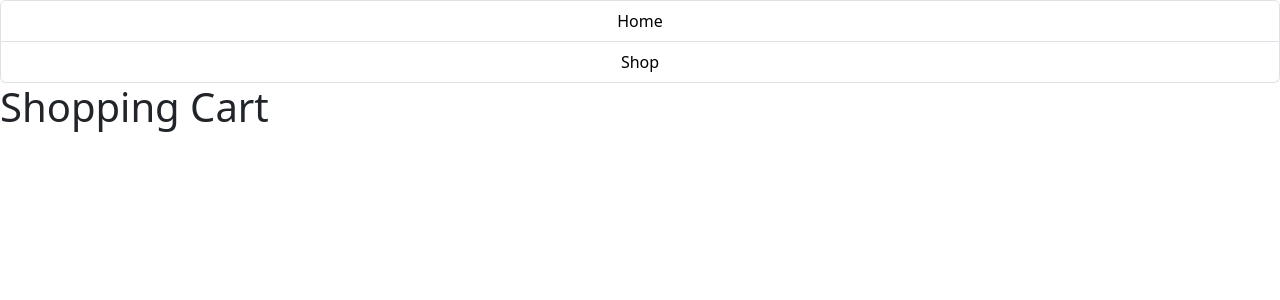
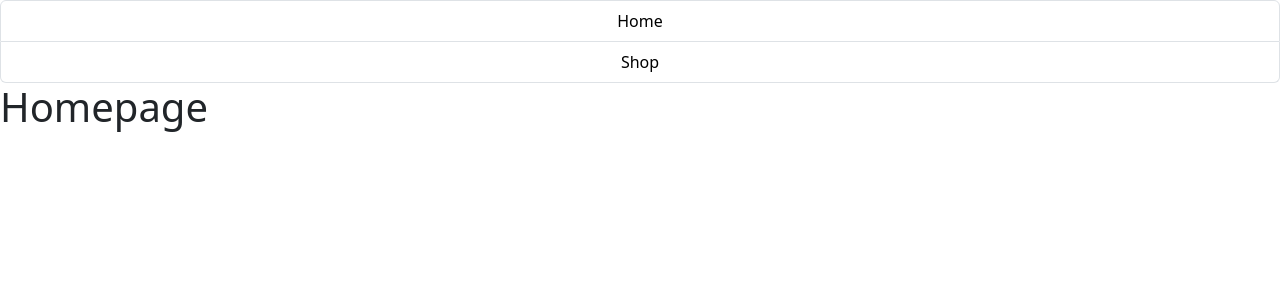
Before and after one commit to Looch8/shopping-cart, a React (Vite) app: page / in a window 1280 px wide. Shown: the top 300 px of the page. Built offline with nearby package versions, Linux system fonts and the light colour scheme.

Commit message:
Homepage component

```diff
--- a/routes.jsx
+++ b/routes.jsx
@@ -1,10 +1,11 @@
 import App from "./src/App";
+import Homepage from "./src/components/Homepage";
 import Shop from "./src/components/Shop";
 
 const routes = [
 	{
 		path: "/",
-		element: <App />,
+		element: <Homepage />,
 	},
 	{
 		path: "/shop",
--- a/src/App.jsx
+++ b/src/App.jsx
@@ -4,7 +4,6 @@ import NavBar from "./components/NavBar";
 function App() {
 	return (
 		<>
-			<NavBar />
 			<h1>Shopping Cart</h1>
 		</>
 	);
--- /dev/null
+++ b/src/components/Homepage.jsx
@@ -0,0 +1,12 @@
+import NavBar from "./NavBar";
+
+const Homepage = () => {
+	return (
+		<>
+			<NavBar />
+			<h1>Homepage</h1>
+		</>
+	);
+};
+
+export default Homepage;
```
